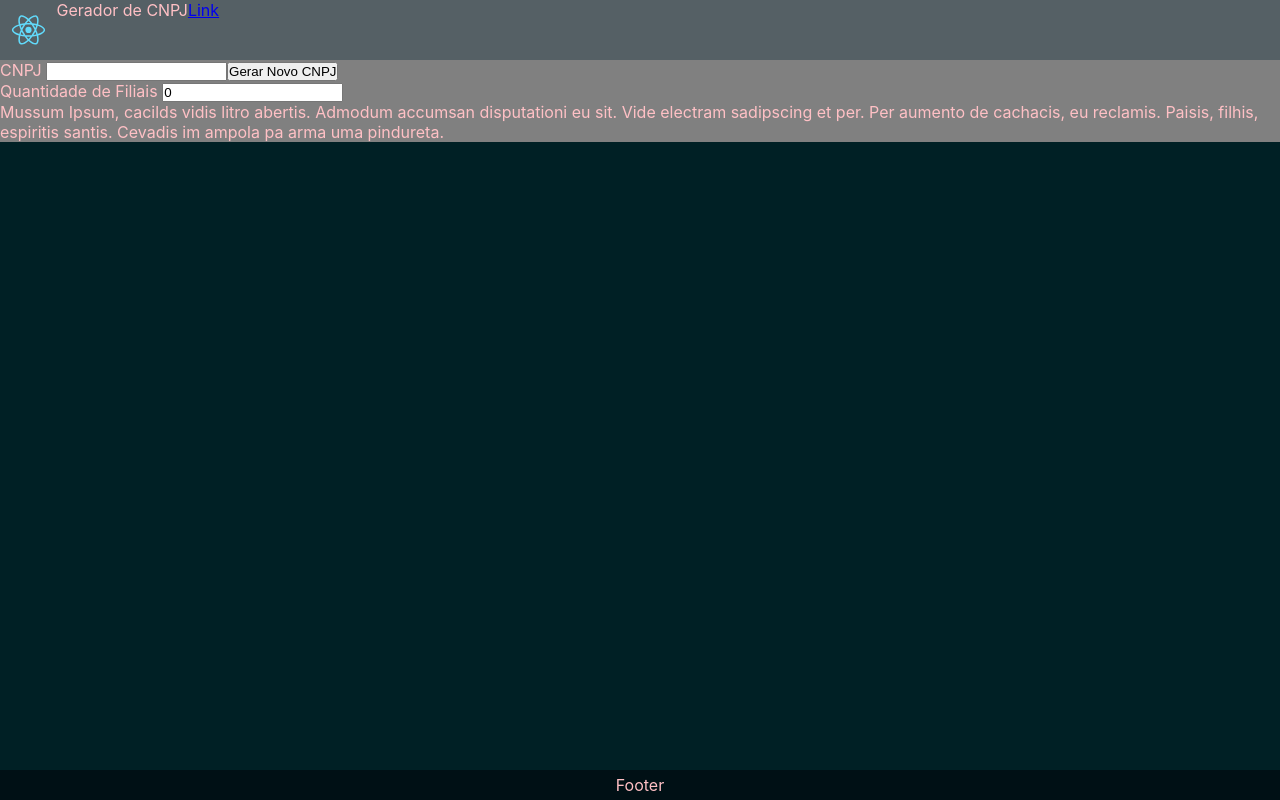
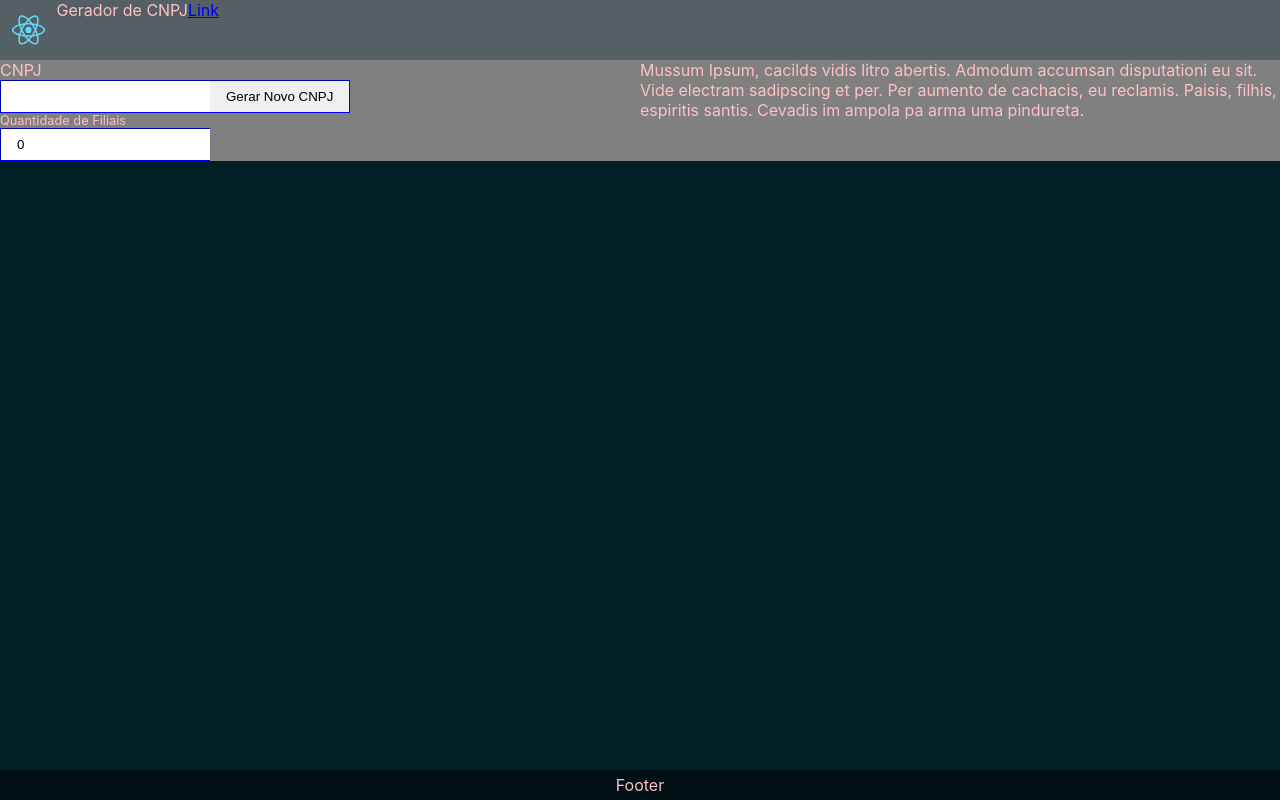
Before and after one commit to hilderney/gerador-cnpj, a React (Vite) app: page / in a window 1280 px wide. Built offline with nearby package versions, Linux system fonts and the light colour scheme.

Commit message:
some initial style

```diff
--- a/src/pages/generator/Generator.tsx
+++ b/src/pages/generator/Generator.tsx
@@ -59,8 +59,9 @@ const Generator: React.FC = () => {
       <div className="panel">
 
         <div className="col">
+          <div className="form-group">
+            <label htmlFor=""> CNPJ </label>
             <div className="input-group">
-            <label htmlFor=""> CNPJ </label>
               <input
                 name='cnpj'
                 className='input-cnpj'
@@ -73,6 +74,7 @@ const Generator: React.FC = () => {
               >
                 Gerar Novo CNPJ
               </button>
+            </div>
             <label htmlFor="" className="error"> {error}  </label>
           </div>
           <div className="input-group">
--- a/src/pages/generator/style/Generator.css
+++ b/src/pages/generator/style/Generator.css
@@ -1,3 +1,30 @@
 .generator {
-  background-color: gray;
+  background-color: transparent;
+}
+.generator .panel {
+  display: flex;
+  flex-direction: row;
+  background: gray;
+}
+.generator .panel col {
+  display: flex;
+}
+.generator .panel .input-group {
+  width: auto;
+}
+.generator .panel .input-group input {
+  padding: 8px 16px;
+  border: 1px inset blue;
+  border-right: 0;
+}
+.generator .panel .input-group button {
+  padding: 8px 16px;
+  border: 0;
+  border: 1px inset blue;
+  border-left: 0;
+}
+.generator .panel .input-group label {
+  width: 100%;
+  display: block;
+  font-size: 0.8rem;
 }/*# sourceMappingURL=Generator.css.map */
--- a/src/pages/generator/style/Generator.scss
+++ b/src/pages/generator/style/Generator.scss
@@ -5,5 +5,33 @@
     display: flex;
     flex-direction: row;
     background: gray;
+
+    col {
+      display: flex;
+    }
+
+    .input-group {
+      width: auto;
+
+      input {
+        padding: 8px 16px;
+        border: 1px inset blue;
+
+        border-right: 0;
+      }
+
+      button {
+        padding: 8px 16px;
+        border: 0;
+        border: 1px inset blue;
+        border-left: 0;
+      }
+
+      label {
+        width: 100%;
+        display: block;
+        font-size: .8rem;
+      }
+    }
   }
 }
```
Also changed, not shown: 1 other file (tests, documents, lock files or other folders). Lines whose indentation alone changed are shown as unchanged.
